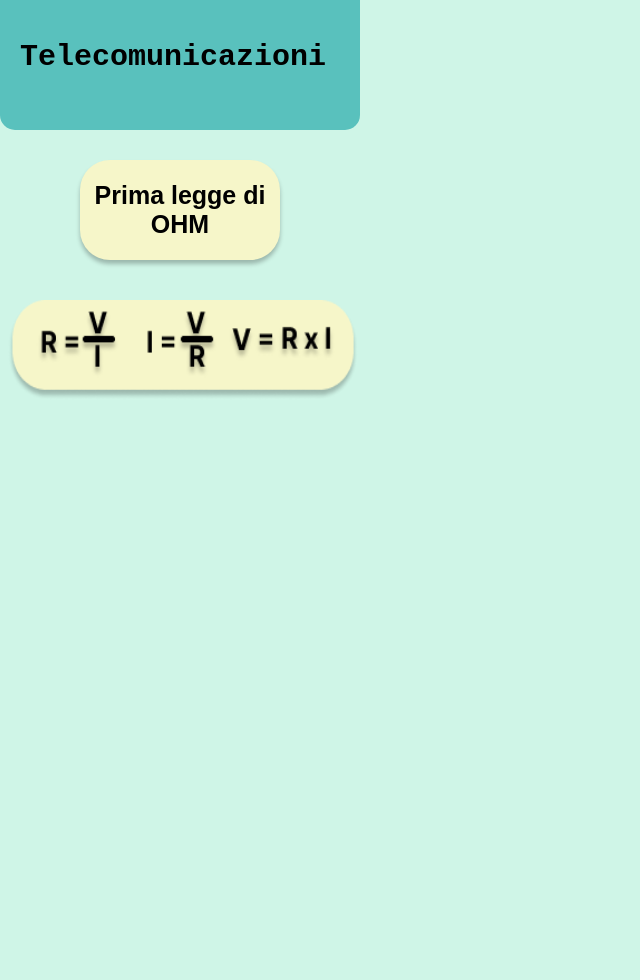
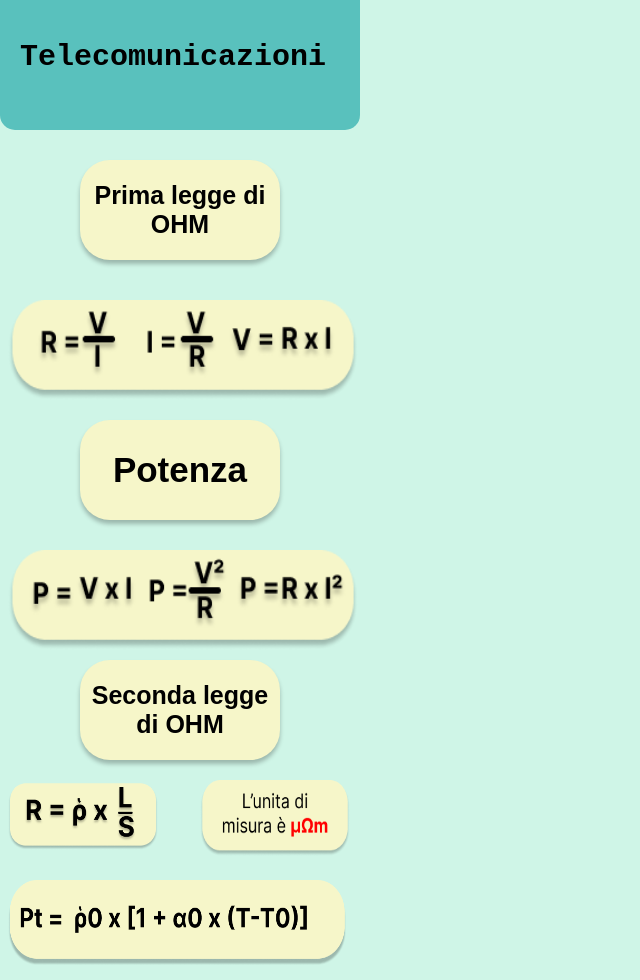
Before and after one commit to resting3/telecomunicazionisite.github.io, a plain HTML site: page index.html in a window 1280 px wide. Shown: the whole page, without its empty margins (0-640 px from the left). Before the commit the page ends 800 px from the top, so only its background shows below. Drawn offline with Linux system fonts and the light colour scheme.

Commit message:
Add files via upload

```diff
--- a/index.html
+++ b/index.html
@@ -11,7 +11,12 @@
     <div id="outermain" class="outermain"><a3 style="position: fixed;left: 20px;font-size: 30px;top: 40px;font-weight: bold;font-family: 'Courier New', Courier, monospace;">Telecomunicazioni</a3></div>
     <button id="primaohm" style="position:absolute;top: 160px;width: 200px;height: 100px;border: 0;outline: 0;border-radius: 30px;background-color: #F6F6C9;box-shadow: 0px 4px 4px rgba(0, 0, 0, 0.25);left: 80px;"><a2 style="font-weight:bold;font-size: 25px;">Prima legge di OHM</a2></button>
     <img style="position:absolute;top: 300px;" src="primaleggeohm.png" width="350px" height="100px">
-
+    <button id="potenza" style="position:absolute;top: 420px;width: 200px;height: 100px;border: 0;outline: 0;border-radius: 30px;background-color: #F6F6C9;box-shadow: 0px 4px 4px rgba(0, 0, 0, 0.25);left: 80px;"><a2 style="font-weight:bold;font-size: 35px;">Potenza</a2></button>
+    <img style="position:absolute;top: 550px;" src="potenza.png" width="350px" height="100px">
+    <button id="secondaohm1" style="position:absolute;top: 660px;width: 200px;height: 100px;border: 0;outline: 0;border-radius: 30px;background-color: #F6F6C9;box-shadow: 0px 4px 4px rgba(0, 0, 0, 0.25);left: 80px;"><a2 style="font-weight:bold;font-size: 25px;">Seconda legge di  OHM</a2></button>
+    <img style="position:absolute;top: 780px;" src="secondaleggeohm1.png" width="150px" height="70px">
+    <img style="position:absolute;top: 780px; left: 200px;" src="secondaleggeohm2.png" width="150px" height="120px">
+    <img style="position:absolute;top: 880px; " src="secondaleggeohm3.png" width="400px" height="100px">
     <script>
         document.getElementById("primaohm").onclick = function () {
 
```
Also changed, not shown: potenza.png (added), secondaleggeohm1.png (added), secondaleggeohm2.png (added), secondaleggeohm3.png (added), style.css (line endings or trailing spaces).
